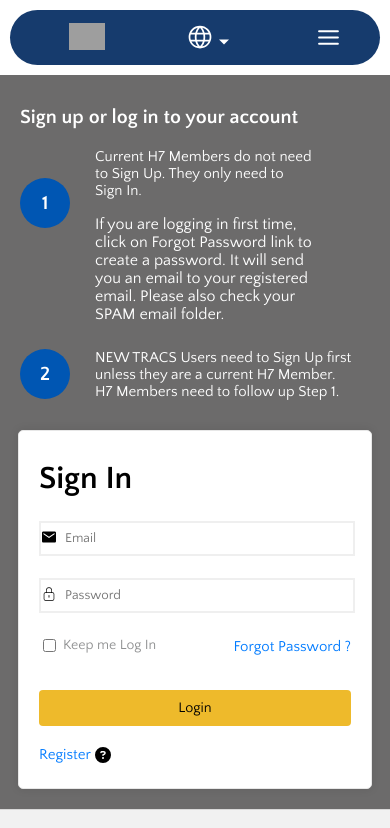
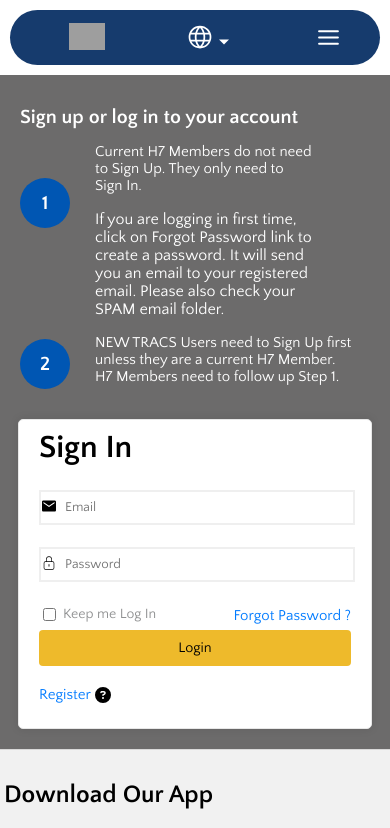
Before and after one commit to Prapul26/TRSCS3, a React (Create React App) app: page /login in a window 390 px wide. Shown: the top 828 px of the page. Built offline with nearby package versions, Linux system fonts and the light colour scheme; no server answers; grey boxes are pictures that could not be loaded.

Commit message:
login space fixing

```diff
--- a/src/components/Login/Login.css
+++ b/src/components/Login/Login.css
@@ -187,6 +187,11 @@ height: 31px;
     .LoginContainer {
         width: 80%;
         margin-top: -120px;
+    }.LoginContainer h1{
+        margin-top: -10px !important;
+    }
+    .LoginContainer button{
+        margin-top: -9px !important;
     }
     .LoginPage{
         display: flex;
@@ -220,15 +225,15 @@ font-weight: 500 !important;
     .oneContent{
         width: 70%;
         margin-left: 5px;
-        margin-top: -10px;
+        margin-top: -15px;
     }
     .no2{
-        margin-top: -40px;
+        margin-top: -45px;
     }
     .twoContent{
         width: 70%;
         margin-left: 5px;
-        margin-top: -20px;
+        margin-top: -25px;
     }
     .oneb{
     margin-top: 20px;
```
